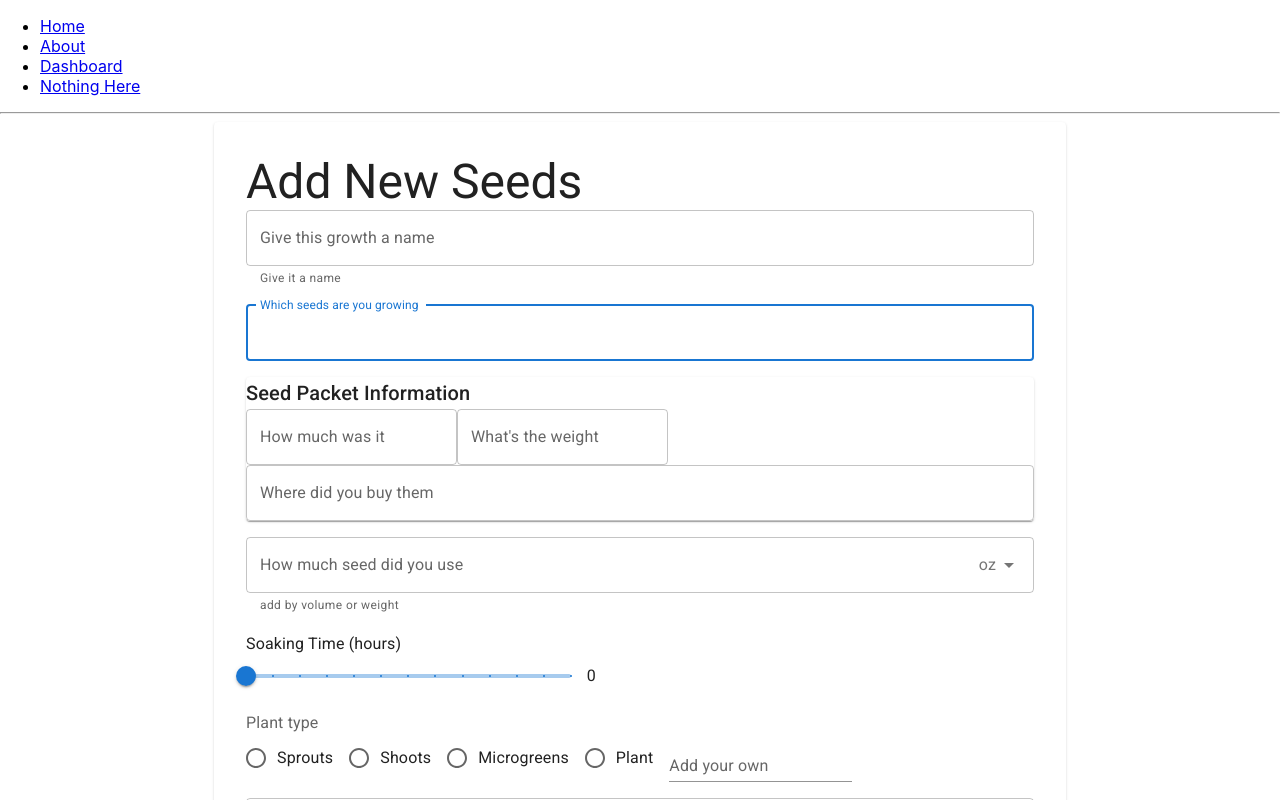
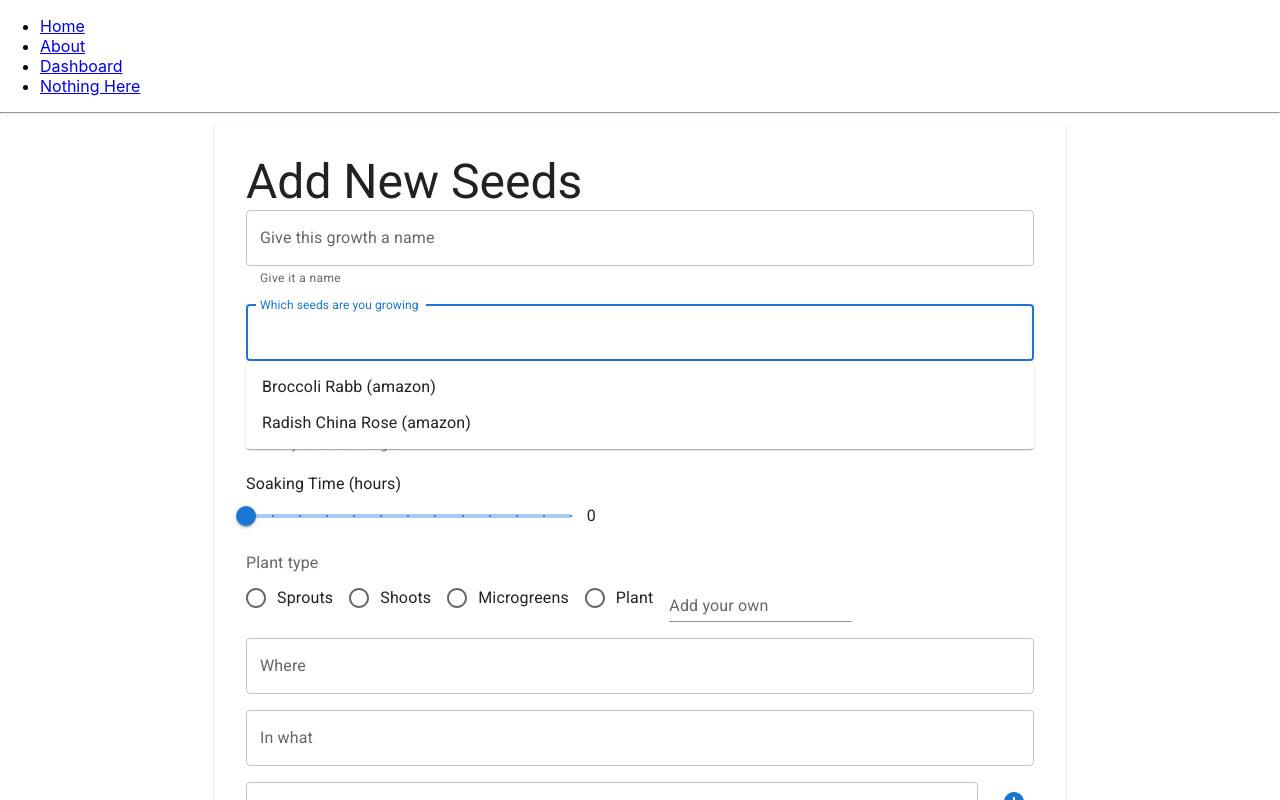
Before and after one commit to danppo/seed-task-tracker, a React (Create React App) app: page / in a window 1280 px wide. Both pictures are taken after a click on the element "Which seeds are you growing". Shown: the top 800 px of the page. Built offline with nearby package versions, Linux system fonts and the light colour scheme.

Commit message:
Type ahead (#7)
* WIP created basic component

* WIP added typeAhead, starting on modal add

* WIP

* added inputable typeahead

Co-authored-by: dan_pocock <dan.pocock@vistair.com>

```diff
--- a/src/components/form/form.tsx
+++ b/src/components/form/form.tsx
@@ -3,6 +3,7 @@ import Typography from '@mui/material/Typography';
 import TextField from '@mui/material/TextField';
 import Stack from '@mui/material/Stack';
 import Button from '@mui/material/Button';
+import Autocomplete, { createFilterOptions } from '@mui/material/Autocomplete';
 import Radio from '@mui/material/Radio'
 import IconButton from '@mui/material/IconButton';
 
@@ -14,6 +15,12 @@ import CheckboxedInput from '../checkboxedInput';
 import AdornmentTypeInput from '../adornmentTypeInput';
 import SliderInput from '../sliderInput';
 import RadioButtonGroup from '../radioButtonGroup';
+import TypeAhead from '../typeAhead';
+
+import TypeAheadInput from '../typeAheadInput';
+
+
+import SeedEntry from '../seedEntry';
 
 const Form = () => {
 
@@ -25,7 +32,8 @@ const Form = () => {
   const [soakTime, setSoakTime ] = useState<number>(0);
   const [plantTypePicked, setPlantTypePicked] = useState<string>("");
   const [plantGrowthTypes, setPlantGrowthTypes] = useState<string[]>(["Sprouts", "Shoots", "Microgreens", "Plant"]);
-
+  const [locationOptions, setLocationOptions] = useState<string[]>(["windows sill", "kitchen window"])
+  const [growthMediumOptions, setGrowthMediumOptions] = useState<string[]>(["sprouting jar", "seed tray", "kitchen Towel"])
 
   const onSubmit = () => {
     console.log('submitted')
@@ -36,6 +44,9 @@ const Form = () => {
   }
   const onWeightVolumeChange = (input: string, inputType: string) => {
     console.log(input, inputType)
+  }
+  const onLocationChange = (input: string) => {
+    console.log(input)
   }
 
   const onPlantTypePick = (picked: string) => {
@@ -57,8 +68,6 @@ const Form = () => {
   ]
   const taskSchedule = [ 'Morning', 'Midday', 'Evening' ];
 
-  // const plantGrowthTypes = ["Sprouts", "Shoots", "Microgreens", "Plant"]
-
 
   const soakTimeRange = {
     min: 0,
@@ -67,6 +76,7 @@ const Form = () => {
 
   return (
     <Card sx={{ minWidth: 275, maxWidth: 950, p: 4 }}>
+      {/* <SeedEntry /> */}
 
       <Typography variant="h3" component="h3">
         Add New Seeds
@@ -74,27 +84,13 @@ const Form = () => {
       <Stack spacing={2} >
         <TextField
           fullWidth
-          id="displayName"
           value={displayName}
           label="Give this growth a name"
           helperText="Give it a name"
           onChange={(e: React.ChangeEvent<HTMLInputElement>) => setDisplayName(e.target.value)}
           // onBlur={() => console.log('Blured')}
         />
-        <TextField
-          fullWidth
-          id="seedVariety"
-          label="Which seeds are you growing"
-        />
-        {/* TODO: add seeds to seed type  */}
-        <Card>
-          <Typography variant="h6" component="h6">
-            Seed Packet Information
-          </Typography>
-          <TextField  id="seedPrice" label="How much was it" />
-          <TextField  id="seedPriceWeight" label="What's the weight" />
-          <TextField fullWidth id="seedPurchase" label="Where did you buy them" />
-        </Card>
+        <TypeAheadInput />
 
           <AdornmentTypeInput
             adornmentInitialValue={weightVolumeOptions[1].value}
@@ -120,21 +116,21 @@ const Form = () => {
             onChange={onPlantTypePick}
             onInput={onPlantTypeAdded}
         />
-        <TextField
-          fullWidth
-          id="growthLocation"
-          label="Where are you growing them"
-          value={growthLocation}
-          onChange={(e: React.ChangeEvent<HTMLInputElement>) => setGrowthLocation(e.target.value)}
-        />
-        <TextField
-          fullWidth
-          id="growthMedium"
-          label="How are you growing them"
-          helperText="on a tray, in a jar, etc"
-          value={growthMedium}
-          onChange={(e: React.ChangeEvent<HTMLInputElement>) => setGrowthMedium(e.target.value)}
-        />
+
+      <TypeAhead
+          title={"Where"}
+          options={locationOptions}
+          onChange={onLocationChange}
+          newAdded={setLocationOptions}
+      />
+
+      <TypeAhead
+          title={"In what"}
+          options={growthMediumOptions}
+          onChange={setGrowthMedium}
+          newAdded={setGrowthMediumOptions}
+      />
+
 
         <CheckboxedInput
           label="Add reminders to water or mist"
--- /dev/null
+++ b/src/components/seedEntry/index.tsx
@@ -0,0 +1 @@
+export { default } from './seedEntry';
--- /dev/null
+++ b/src/components/seedEntry/seedEntry.tsx
@@ -0,0 +1,75 @@
+import TextField from '@mui/material/TextField';
+import Card from '@mui/material/Card';
+import Typography from '@mui/material/Typography';
+import Button from '@mui/material/Button';
+import Stack from '@mui/material/Stack';
+import { useState } from 'react';
+
+type Props = {
+  onClose?: () => void
+  seedNameInput?: string,
+}
+
+const SeedEntry = ({onClose, seedNameInput = ""}:Props) => {
+
+  const [seedName, setSeedName] = useState<string>(seedNameInput);
+  const [seedPrice, setSeedPrice] = useState<string | null>();
+  const [packetWeight, setPacketWeight] = useState<string | null>();
+  const [weightTsp, setWeightTsp] = useState<string | null>();
+  const [shop, setShop] = useState<string | null>("");
+  const [link, setLink] = useState<string | null>("");
+
+// TODO: handle submit push new value to server
+  const handleSubmit = () => {
+    console.log("submit");
+    if (onClose) {
+      onClose();
+    }
+  }
+
+  // TODO: validate inputs are numbers
+  const isNumbers = (inValue:string) => {
+    const chars = /^([0-9]+\.?[0-9]*|\.[0-9]+)$/;
+    if ((inValue.match(chars))) {
+      console.log('is match');
+
+    } else {
+      console.log('Failed');
+
+    }
+  };
+
+  return (
+    <>
+      <Card  sx={{p: 2 }}>
+        <Stack spacing={2} >
+          <Typography variant="h6" component="h6">
+            Seed Packet Information
+          </Typography>
+          <TextField label="Seed Name" onChange={(e) => {setSeedName(e.target.value)}} value={seedName}/>
+          <Stack spacing={2}  direction="row" >
+            <TextField label="Packet price" onChange={(e) => {setSeedPrice(e.target.value)}} value={seedPrice}/>
+            <TextField label="packet weight" onChange={(e) => {setPacketWeight(e.target.value)}} value={packetWeight}/>
+            <TextField label="Weight per tsp" onChange={(e) => {setWeightTsp(e.target.value)}} value={weightTsp}/>
+          </Stack>
+          <TextField fullWidth id="seedPurchase" label="Seller name" onChange={(e) => {setShop(e.target.value)}} value={shop}/>
+          <TextField fullWidth id="link" label="Purchase link" onChange={(e) => {setLink(e.target.value)}} value={link}/>
+          <Button
+            variant="contained"
+            onClick={handleSubmit}
+          >
+            Add to your inventory
+          </Button>
+          <Button
+
+            onClick={onClose}
+          >
+            Close
+          </Button>
+        </Stack>
+      </Card>
+    </>
+  )
+};
+
+export default SeedEntry;
--- /dev/null
+++ b/src/components/typeAhead/index.tsx
@@ -0,0 +1 @@
+export { default } from './typeAhead';
--- /dev/null
+++ b/src/components/typeAhead/typeAhead.tsx
@@ -0,0 +1,45 @@
+import { useState } from 'react';
+import TextField from '@mui/material/TextField';
+import Autocomplete from '@mui/material/Autocomplete';
+
+type Props = {
+  title: string;
+  options: string[];
+  onChange: (value: string) => void;
+  newAdded: (value: string[]) => void;
+}
+const TypeAhead = ({title, options, onChange, newAdded}:Props) => {
+  const [inputValue, setInputValue] = useState<string>('');
+
+  const onBlur = (() => {
+    if (options.indexOf(inputValue) === -1) {
+      newAdded([...options, inputValue]);
+    }
+  });
+
+  return (
+    <Autocomplete
+      onBlur={onBlur}
+      onChange={(event: any, newValue: string | null) => {
+        if (newValue && newValue.length > 0) {
+          setInputValue(newValue);
+          onChange(newValue);
+        } else {
+          setInputValue("");
+          onChange("")
+        }
+      }}
+      inputValue={inputValue}
+      onInputChange={(event, newInputValue) => {
+        setInputValue(newInputValue);
+        onChange(newInputValue);
+      }}
+      freeSolo
+      options={options}
+      renderInput={(params) => <TextField {...params} label={title} />}
+    />
+
+  )
+};
+
+export default TypeAhead;
--- /dev/null
+++ b/src/components/typeAheadInput/index.tsx
@@ -0,0 +1 @@
+export { default } from './typeAheadInput';
--- /dev/null
+++ b/src/components/typeAheadInput/typeAheadInput.tsx
@@ -0,0 +1,93 @@
+import * as React from 'react';
+import TextField from '@mui/material/TextField';
+import Dialog from '@mui/material/Dialog';
+import seedCatalogue, { SeedItemInterface } from '../../data/seedCatalogue';
+import Autocomplete, { createFilterOptions } from '@mui/material/Autocomplete';
+import SeedEntry from '../seedEntry/seedEntry';
+import { FilterOptionsState } from '@mui/material';
+
+const filter = createFilterOptions<SeedItemInterface>();
+
+const TypeAheadInput = () => {
+
+  const [value, setValue] = React.useState<SeedItemInterface | null>(null);
+  const [open, toggleOpen] = React.useState(false);
+
+  const [seedList, setSeedList] = React.useState<SeedItemInterface[]>(seedCatalogue);
+
+  const handleClose = () => {
+    setDialogValue("");
+    toggleOpen(false);
+  };
+
+  const [dialogValue, setDialogValue] = React.useState("");
+
+  const handleChange = (newValue:string | SeedItemInterface | null) => {
+    if (typeof newValue === 'string') {
+      // timeout to avoid instant validation of the dialog's form.
+      setTimeout(() => {
+        toggleOpen(true);
+        setDialogValue(newValue);
+      });
+    } else if (newValue && newValue.inputValue) {
+      toggleOpen(true);
+      setDialogValue(newValue.inputValue);
+    } else {
+
+      console.log('setting value');
+      console.log(newValue);
+      setValue(newValue);
+    }
+  };
+
+  const filterOptions = (options: SeedItemInterface[], params: FilterOptionsState<SeedItemInterface>) => {
+
+    const filtered = filter(options, params);
+    if (params.inputValue !== '') {
+      filtered.push({
+        inputValue: params.inputValue,
+        seedName: `Add "${params.inputValue}"`,
+      });
+    }
+    return filtered;
+  };
+
+  const getLabelOptions = (option: SeedItemInterface) => {
+
+    // e.g value selected with enter, right from the input
+    if (typeof option === 'string') {
+      return option;
+    }
+    if (option.inputValue) {
+      return option.inputValue;
+    }
+    return option.seedName;
+  }
+
+
+  return (
+    <>
+      <Autocomplete
+        value={value}
+        onChange={(event, newValue) => handleChange(newValue)}
+        filterOptions={(options, params) => filterOptions(options, params)}
+        id="free-solo-dialog-demo"
+        options={seedList}
+        getOptionLabel={(option) => getLabelOptions(option)}
+        selectOnFocus
+        clearOnBlur
+        handleHomeEndKeys
+        renderOption={(props, option) => <li {...props}>{option.seedName} {option.shop ? `(${option.shop})` : ''}</li>}
+        // sx={{ width: 300 }}
+        freeSolo
+        renderInput={(params) => <TextField {...params} label="Which seeds are you growing" />}
+      />
+
+      <Dialog open={open} onClose={handleClose}>
+        <SeedEntry onClose={handleClose} seedNameInput={dialogValue}/>
+      </Dialog>
+  </>
+  )
+};
+
+export default TypeAheadInput;
--- /dev/null
+++ b/src/data/seedCatalogue.tsx
@@ -0,0 +1,35 @@
+
+export interface SeedItemInterface {
+  seedName: string,
+  price?: number,
+  weightPacketGram?: number,
+  gramTsp?: number,
+  link?: string,
+  pricePerGram?: number,
+  shop?: string,
+  inputValue?: string,
+}
+
+
+const seedCatalogue:SeedItemInterface[] = [
+  {
+    "seedName": "Broccoli Rabb",
+    "price": 1.49,
+    "weightPacketGram": 40,
+    "gramTsp": 3,
+    "link": "https://www.amazon.co.uk/gp/product/B00AKH8VO0",
+    "pricePerGram": 0.03725,
+    "shop": "amazon"
+  },
+  {
+    "seedName": "Radish China Rose",
+    "price": 1.69,
+    "weightPacketGram": 40,
+    "gramTsp": 3,
+    "link": "https://www.amazon.co.uk/gp/product/B00NWGS85I/",
+    "pricePerGram": 0.04225,
+    "shop": "amazon"
+  }
+];
+
+export default seedCatalogue;
```
